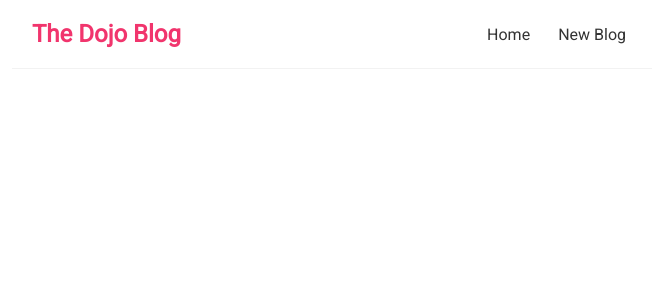
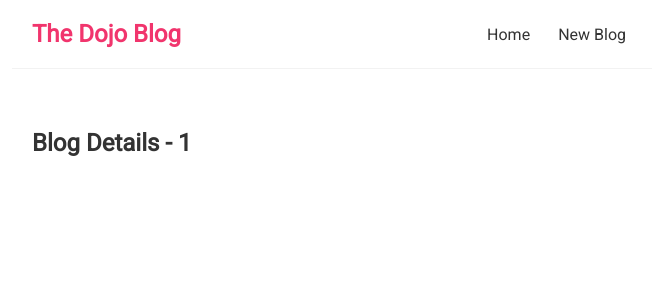
Before and after one commit to my-playing-field/react-demos, a React (Create React App) app: page /blogs/1 in a window 1280 px wide. Shown: the top 300 px of the page, without its empty margins (308-964 px from the left). Built offline with nearby package versions, Linux system fonts and the light colour scheme.

Commit message:
Route parameters

```diff
--- a/src/App.js
+++ b/src/App.js
@@ -2,6 +2,7 @@
 import Home from './Home';
 import { BrowserRouter as Router, Route, Switch } from 'react-router-dom';
 import Create from './Create';
+import BlogDetails from './BlogDetails';
 
 function App() {
 
@@ -17,6 +18,9 @@
             <Route path="/create">
               <Create />
             </Route>
+            <Route path="/blogs/:id">
+              <BlogDetails />
+            </Route>
           </Switch>
         </div>
       </div>
--- /dev/null
+++ b/src/BlogDetails.js
@@ -0,0 +1,14 @@
+import { useParams } from "react-router-dom";
+
+const BlogDetails = () => {
+
+    const {id} = useParams();
+
+    return (
+        <div className="blog-details">
+            <h2>Blog Details - {id}</h2>
+        </div>
+      );
+}
+
+export default BlogDetails;
--- a/src/BlogList.js
+++ b/src/BlogList.js
@@ -1,3 +1,5 @@
+import { Link } from "react-router-dom";
+
 const BlogList = ({blogs,title}) => {
     //const blogs = props.blogs;
     //const title = props.title;
@@ -7,8 +9,10 @@
             <h2>{title}</h2>
              {blogs.map((blog)=> (
                 <div className="blog-preview" key={blog.id}>
+                    <Link to={`/blogs/${blog.id}`}>
                     <h2>{blog.title}</h2>
                     <p>Written by {blog.author}</p>
+                    </Link>
                 </div>
             ))}
         </div>
--- a/src/index.css
+++ b/src/index.css
@@ -54,3 +54,7 @@
   color: #f1356d;
   margin-bottom: 8px;
 }
+
+.blog-preview a {
+  text-decoration: none;
+}
```
